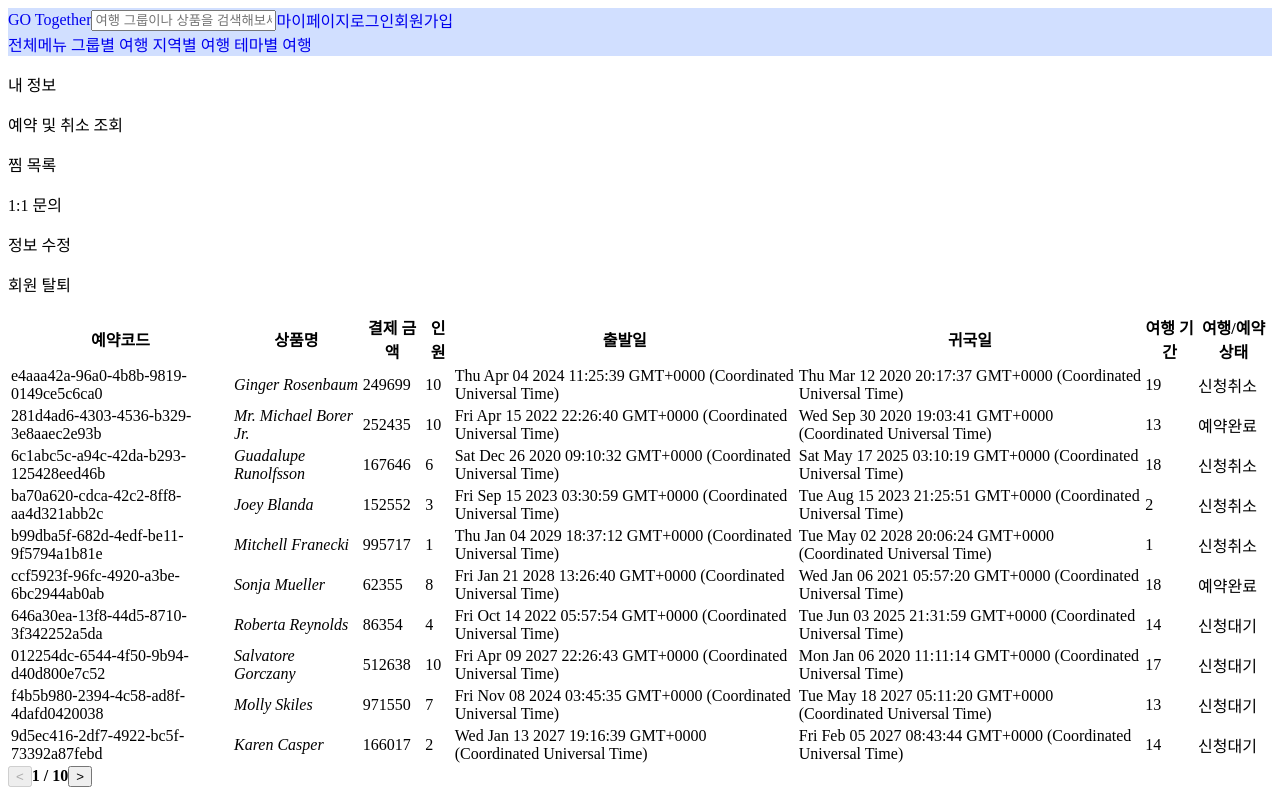
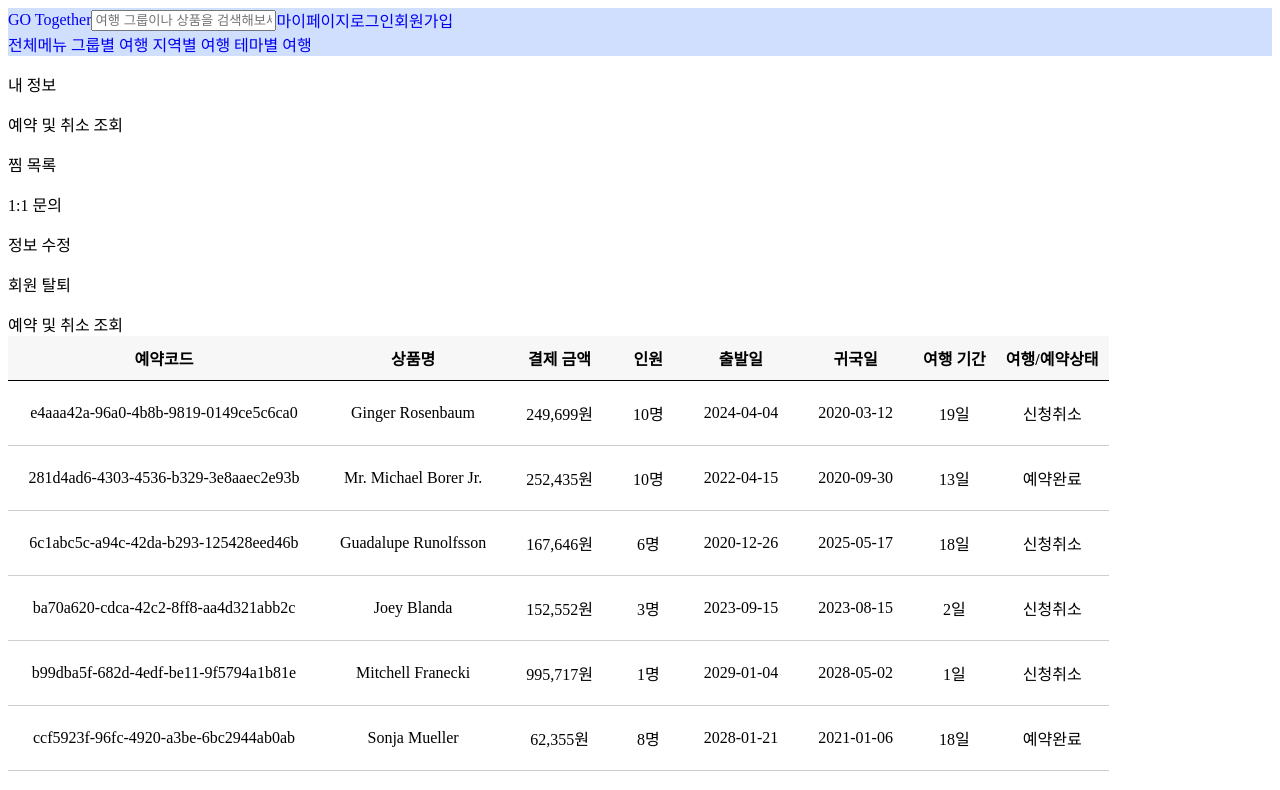
Before and after one commit to TRAVELERSTEAM/TRAVELERS-FE-USER, a React (Vite) app: page / in a window 1280 px wide. Shown: the top 790 px of the page. Built offline with nearby package versions, Linux system fonts and the light colour scheme.

Commit message:
refactor&design: 테이블CSS적용,더미데이터정리/#6

```diff
--- a/src/components/MyPageReservation.tsx
+++ b/src/components/MyPageReservation.tsx
@@ -7,48 +7,33 @@ import {
   flexRender,
   createColumnHelper,
 } from '@tanstack/react-table';
-import { fetchData, Person } from './fetchData';
+import { fetchData, ReservationData } from './fetchData';
+import styled from 'styled-components';
 
 export default function MyPageReservation() {
-  const columnHelper = createColumnHelper<Person>();
-  const columns = [
-    columnHelper.accessor('id', {
-      cell: (info) => info.getValue(),
-      header: '예약코드',
-      footer: (info) => info.column.id,
-    }),
-    columnHelper.accessor((row) => row.title, {
-      id: 'title',
-      cell: (info) => <i>{info.getValue()}</i>,
-      header: '상품명',
-      footer: (info) => info.column.id,
-    }),
-    columnHelper.accessor('price', {
-      header: '결제 금액',
-      cell: (info) => info.renderValue(),
-      footer: (info) => info.column.id,
-    }),
-    columnHelper.accessor('people', {
-      header: '인원',
-      footer: (info) => info.column.id,
-    }),
-    columnHelper.accessor('startDate', {
-      header: '출발일',
-      footer: (info) => info.column.id,
-    }),
-    columnHelper.accessor('endDate', {
-      header: '귀국일',
-      footer: (info) => info.column.id,
-    }),
-    columnHelper.accessor('period', {
-      header: '여행 기간',
-      footer: (info) => info.column.id,
-    }),
-    columnHelper.accessor('status', {
-      header: '여행/예약상태',
-      footer: (info) => info.column.id,
-    }),
+  const columnHelper = createColumnHelper<ReservationData>();
+  interface _TableKeys {
+    engKey: string;
+    korKey: string;
+  }
+  type TableKeys = _TableKeys;
+
+  //타입 나중에 수정 예정
+  const tableKeys: TableKeys | any = [
+    { engKey: 'id', korKey: '예약코드' },
+    { engKey: 'title', korKey: '상품명' },
+    { engKey: 'price', korKey: '결제 금액' },
+    { engKey: 'people', korKey: '인원' },
+    { engKey: 'startDate', korKey: '출발일' },
+    { engKey: 'endDate', korKey: '귀국일' },
+    { engKey: 'period', korKey: '여행 기간' },
+    { engKey: 'status', korKey: '여행/예약상태' },
   ];
+
+  //타입 나중에 수정 예정
+  const columns = tableKeys.map((tablekey: any) => {
+    return columnHelper.accessor(tablekey.engKey, { header: tablekey.korKey });
+  });
 
   const [{ pageIndex, pageSize }, setPagination] = React.useState<PaginationState>({
     pageIndex: 0,
@@ -89,8 +74,9 @@ export default function MyPageReservation() {
 
   return (
     <div>
-      <table>
-        <thead>
+      예약 및 취소 조회
+      <StyledTable>
+        <thead className="thead">
           {table.getHeaderGroups().map((headerGroup) => (
             <tr key={headerGroup.id}>
               {headerGroup.headers.map((header) => {
@@ -105,7 +91,7 @@ export default function MyPageReservation() {
             </tr>
           ))}
         </thead>
-        <tbody>
+        <tbody className="tbody">
           {table.getRowModel().rows.map((row) => {
             return (
               <tr key={row.id}>
@@ -120,7 +106,7 @@ export default function MyPageReservation() {
             );
           })}
         </tbody>
-      </table>
+      </StyledTable>
       <button onClick={() => table.previousPage()} disabled={!table.getCanPreviousPage()}>
         {'<'}
       </button>
@@ -132,7 +118,36 @@ export default function MyPageReservation() {
       <button onClick={() => table.nextPage()} disabled={!table.getCanNextPage()}>
         {'>'}
       </button>
-      {dataQuery.isFetching ? 'Loading...' : null}
+      {/* {dataQuery.isFetching ? 'Loading...' : null} */}
     </div>
   );
 }
+
+const StyledTable = styled.table`
+  border-collapse: collapse;
+  text-align: center;
+  word-break: keep-all;
+  .thead {
+    th {
+      td {
+        padding: 8px;
+      }
+      padding: 10px;
+    }
+    tr {
+      border-bottom: 1px solid #000;
+      background-color: #f7f7f7;
+    }
+  }
+  .tbody {
+    tr {
+      border-bottom: 1px solid #cecece;
+      td {
+        padding: 20px;
+      }
+    }
+    & tr:last-child {
+      border-bottom: 1px solid #000;
+    }
+  }
+`;
--- a/src/components/fetchData.tsx
+++ b/src/components/fetchData.tsx
@@ -1,14 +1,15 @@
 import { faker } from '@faker-js/faker';
-export type Person = {
+
+export type ReservationData = {
   id: string;
   title: string;
-  price: number;
-  people: number;
-  startDate: Date;
-  endDate: Date;
-  period: number;
+  price: string;
+  people: string;
+  startDate: string;
+  endDate: string;
+  period: string;
   status: '신청대기' | '예약완료' | '신청취소';
-  subRows?: Person[];
+  subRows?: ReservationData[];
 };
 
 const range = (len: number) => {
@@ -19,32 +20,45 @@ const range = (len: number) => {
   return arr;
 };
 
-const newPerson = (): Person => {
+const newReservationData = (): ReservationData => {
   return {
     id: faker.datatype.uuid(),
     title: faker.name.fullName(),
-    price: faker.datatype.number(1000000),
-    people: faker.datatype.number({ min: 1, max: 10 }),
-    startDate: faker.datatype.datetime({ min: 1577836800000, max: 1893456000000 }),
-    period: faker.datatype.number({ min: 1, max: 20 }),
-    endDate: faker.datatype.datetime({ min: 1577836800000, max: 1893456000000 }),
-    status: faker.helpers.shuffle<Person['status']>(['신청대기', '예약완료', '신청취소'])[0]!,
+    price: faker.datatype
+      .number(1000000)
+      .toString()
+      .replace(/\B(?=(\d{3})+(?!\d))/g, ',')
+      .concat('원'),
+    people: faker.datatype.number({ min: 1, max: 10 }).toString().concat('명'),
+    startDate: faker.date
+      .between('2020-01-01T00:00:00.000Z', '2030-01-01T00:00:00.000Z')
+      .toISOString()
+      .slice(0, -14),
+    period: faker.datatype.number({ min: 1, max: 20 }).toString().concat('일'),
+    endDate: faker.date
+      .between('2020-01-01T00:00:00.000Z', '2030-01-01T00:00:00.000Z')
+      .toISOString()
+      .slice(0, -14),
+    status: faker.helpers.shuffle<ReservationData['status']>([
+      '신청대기',
+      '예약완료',
+      '신청취소',
+    ])[0]!,
   };
 };
 
 export function makeData(...lens: number[]) {
-  const makeDataLevel = (depth = 0): Person[] => {
+  const makeDataLevel = (depth = 0): ReservationData[] => {
     const len = lens[depth]!;
-    return range(len).map((): Person => {
+    return range(len).map((): ReservationData => {
       return {
-        ...newPerson(),
+        ...newReservationData(),
         subRows: lens[depth + 1] ? makeDataLevel(depth + 1) : undefined,
       };
     });
   };
   return makeDataLevel();
 }
-
 const data = makeData(100);
 
 export async function fetchData(options: { pageIndex: number; pageSize: number }) {
```
